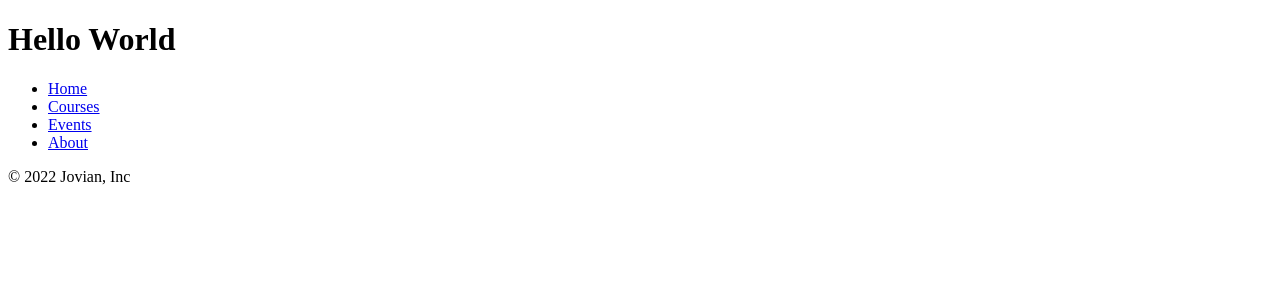
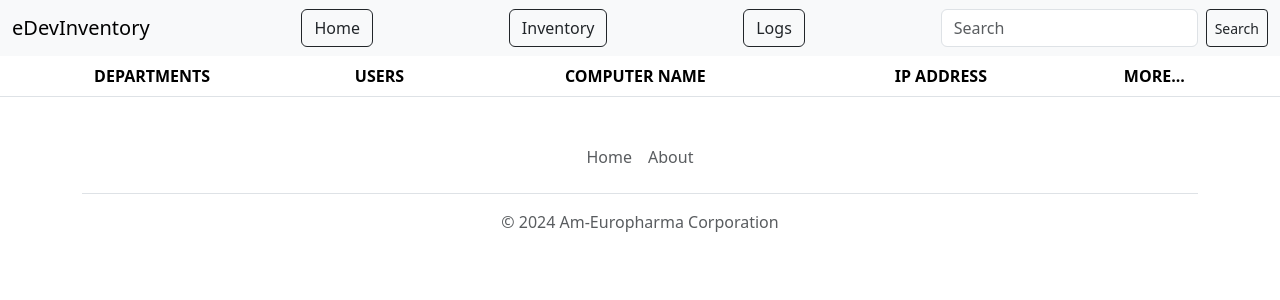
Before and after one commit to vncebrmjo/AM-EUROPHARMA_Computer_Inventory, a Flask app: page / in a window 1280 px wide. Shown: the top 300 px of the page. Run offline with Flask 3, Linux system fonts and the light colour scheme; lists and menus that the app fills with data are empty.

Commit message:
navigation,footer,buttons

```diff
--- a/main.py
+++ b/main.py
@@ -3,10 +3,7 @@ import pyodbc as odbccon
 
 app = Flask(__name__)
 
-conn = odbccon.connect( "Driver={ODBC Driver 13 for SQL Server};"
-                        "Server=ICT_LAPTOP02S;"
-                        "Database=eDevInventoy;"
-                        "Trusted_Connection=yes;")
+
 @app.route('/')
 def main_page_form():
 #    cursor = conn.cursor()
--- a/templates/Footer.html
+++ b/templates/Footer.html
@@ -1,12 +1,9 @@
 <div class="container">
   <footer class="py-3 my-4">
     <ul class="nav justify-content-center border-bottom pb-3 mb-3">
-      <li class="nav-item"><a  target="_blank" href="https://www.jovian.ai" class="nav-link px-2 text-muted">Home</a></li>
-      <li class="nav-item"><a  target="_blank" href="https://jovian.ai/learn" class="nav-link px-2 text-muted">Courses</a></li>
-
-      <li class="nav-item"><a target="_blank" href="https://jovian.ai/events" class="nav-link px-2 text-muted">Events</a></li>
-      <li class="nav-item"><a  target="_blank" href="https://jovian.ai/about" class="nav-link px-2 text-muted">About</a></li>
+      <li class="nav-item"><a  target="_blank" href="" class="nav-link px-2 text-muted">Home</a></li>
+      <li class="nav-item"><a  target="_blank" href="" class="nav-link px-2 text-muted">About</a></li>
     </ul>
-    <p class="text-center text-muted">&copy; 2022 Jovian, Inc</p>
+    <p class="text-center text-muted">&copy; 2024 Am-Europharma Corporation</p>
   </footer>
 </div>
--- a/templates/main_page.html
+++ b/templates/main_page.html
@@ -2,10 +2,37 @@
 <html lang="en">
 <head>
     <meta charset="UTF-8">
-    <title> </title>
+    <meta name="viewport" content="width=device-width, initial-scale=1">
+    <title>Device Inventory</title>
+    <link href="https://cdn.jsdelivr.net/npm/bootstrap@5.3.3/dist/css/bootstrap.min.css" rel="stylesheet" integrity="sha384-QWTKZyjpPEjISv5WaRU9OFeRpok6YctnYmDr5pNlyT2bRjXh0JMhjY6hW+ALEwIH" crossorigin="anonymous">
 </head>
 <body>
-<h1> Hello World</h1>
+<nav class="navbar bg-body-tertiary">
+  <div class="container-fluid">
+    <a class="navbar-brand">eDevInventory</a>
+      <button type="button" class="btn btn-outline-dark">Home</button>
+      <button type="button" class="btn btn-outline-dark">Inventory</button>
+      <button type="button" class="btn btn-outline-dark">Logs</button>
+    <form class="d-flex" role="search">
+      <input class="form-control me-2" type="search" placeholder="Search" aria-label="Search">
+      <button class="btn btn-outline-dark btn-sm" type="submit">Search</button>
+    </form>
+  </div>
+</nav>
+</div>
+<table class = "table striped table-hover text-center print-container">
+    <thead>
+        <tr>
+            <th class="fw--semibold">DEPARTMENTS</th>
+            <th class="fw--semibold">USERS</th>
+            <th class="fw--semibold">COMPUTER NAME</th>
+            <th class="fw--semibold">IP ADDRESS</th>
+            <th class="fw--semibold">MORE...</th>
+            <th> </th>
+        </tr>
+    </thead>
+</table>
+<h1> </h1>
 {% include 'Footer.html' %}
 </body>
 </html>
```
Also changed, not shown: templates/Add_Inventory.html (added, +30 -0 lines).
